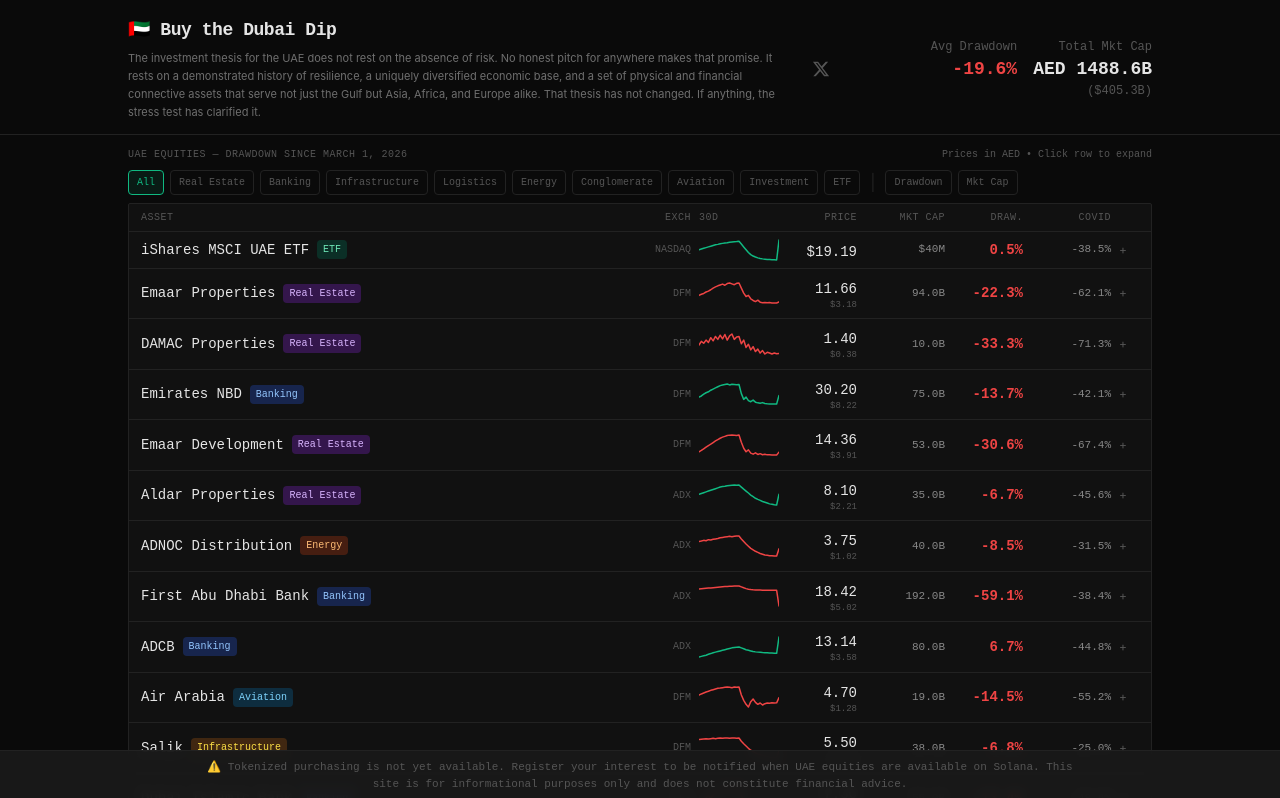
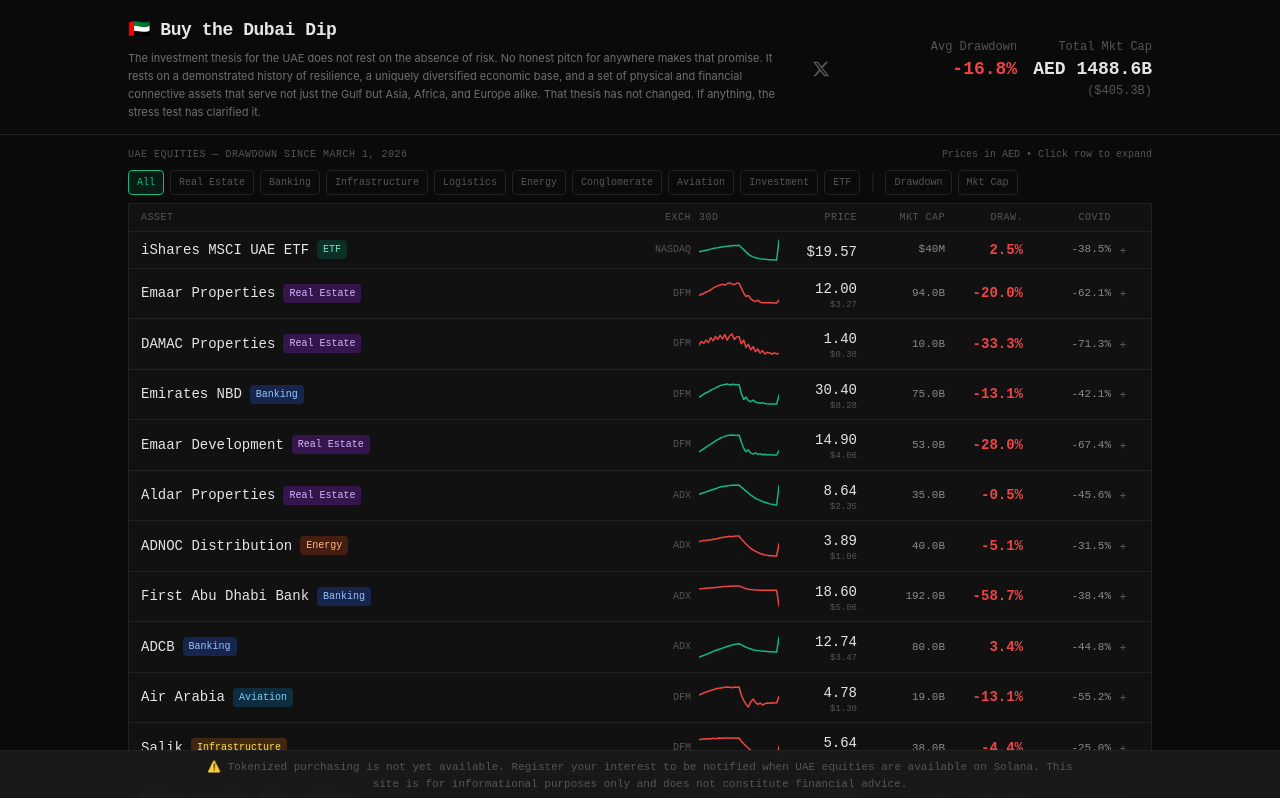
Before and after one commit to riverventures/buy-the-dubai-dip, a Next.js app: page / in a window 1280 px wide. Shown: the top 798 px of the page. Built offline with nearby package versions, Linux system fonts and the light colour scheme.

Commit message:
chore: daily price update 2026-04-14

```diff
--- a/src/data/assets.ts
+++ b/src/data/assets.ts
@@ -62,15 +62,15 @@
     exchange: 'NASDAQ',
     currency: 'USD',
     fiatUrl: 'https://www.ishares.com/us/products/264275/ishares-msci-uae-capped-etf',
-    currentPrice: 19.19,
+    currentPrice: 19.57,
     preMarch1Price: 19.10,
-    drawdownPct: 0.5,
+    drawdownPct: 2.5,
     covidDrawdownPct: -38.5,
     sparklineData: [
       18.50, 18.55, 18.60, 18.65, 18.70, 18.75, 18.80, 18.85, 18.88, 18.92,
       18.95, 18.98, 19.00, 19.03, 19.05, 19.07, 19.08, 19.10,
       18.90, 18.70, 18.50, 18.30, 18.15, 18.05, 17.98, 17.92, 17.88,
-      17.85, 17.83, 17.81, 17.80, 17.79, 17.78, 17.77, 19.19
+      17.85, 17.83, 17.81, 17.80, 17.79, 17.78, 17.77, 19.57
     ],
     pe: 8.2,
     marketCapB: 0.04,
@@ -89,15 +89,15 @@
     exchange: 'DFM',
     currency: 'AED',
     fiatUrl: 'https://www.dfm.ae/the-exchange/market-information/company/EMAAR/trading/trading-summary',
-    currentPrice: 11.66,
+    currentPrice: 12.0,
     preMarch1Price: 15.00,
-    drawdownPct: -22.3,
+    drawdownPct: -20.0,
     covidDrawdownPct: -62.1,
     sparklineData: [
       12.80, 13.00, 13.15, 13.40, 13.55, 13.80, 14.10, 14.30, 14.50, 14.65,
       14.80, 14.60, 14.90, 15.00, 14.85, 14.70, 14.95, 15.00,
       14.10, 13.20, 12.60, 12.80, 12.20, 11.90, 11.70, 11.95, 11.60,
-      11.50, 11.55, 11.48, 11.52, 11.47, 11.46, 11.45, 11.66
+      11.50, 11.55, 11.48, 11.52, 11.47, 11.46, 11.45, 12.0
     ],
     pe: 5.8,
     marketCapB: 94.0,
@@ -143,15 +143,15 @@
     exchange: 'DFM',
     currency: 'AED',
     fiatUrl: 'https://www.dfm.ae/the-exchange/market-information/company/EMIRATESNBD/trading/trading-summary',
-    currentPrice: 30.2,
+    currentPrice: 30.4,
     preMarch1Price: 35.00,
-    drawdownPct: -13.7,
+    drawdownPct: -13.1,
     covidDrawdownPct: -42.1,
     sparklineData: [
       29.50, 30.00, 30.80, 31.40, 31.80, 32.50, 33.00, 33.50, 34.00, 34.50,
       34.80, 35.00, 35.20, 34.80, 35.10, 35.00, 34.90, 35.00,
       31.00, 28.50, 29.50, 28.00, 27.50, 28.20, 27.30, 27.00, 26.80,
-      27.10, 26.70, 26.60, 26.55, 26.52, 26.50, 26.50, 30.2
+      27.10, 26.70, 26.60, 26.55, 26.52, 26.50, 26.50, 30.4
     ],
     pe: 6.2,
     marketCapB: 75.0,
@@ -170,15 +170,15 @@
     exchange: 'DFM',
     currency: 'AED',
     fiatUrl: 'https://www.dfm.ae/the-exchange/market-information/company/EMAARDEV/trading/trading-summary',
-    currentPrice: 14.36,
+    currentPrice: 14.9,
     preMarch1Price: 20.70,
-    drawdownPct: -30.6,
+    drawdownPct: -28.0,
     covidDrawdownPct: -67.4,
     sparklineData: [
       14.50, 15.00, 15.60, 16.20, 16.80, 17.30, 17.90, 18.50, 19.00, 19.50,
       19.90, 20.20, 20.50, 20.65, 20.70, 20.60, 20.50, 20.70,
       18.00, 15.80, 14.50, 15.20, 14.00, 13.60, 14.10, 13.50, 13.80,
-      13.40, 13.55, 13.35, 13.40, 13.32, 13.30, 13.30, 14.36
+      13.40, 13.55, 13.35, 13.40, 13.32, 13.30, 13.30, 14.9
     ],
     pe: 4.5,
     marketCapB: 53.0,
@@ -197,15 +197,15 @@
     exchange: 'ADX',
     currency: 'AED',
     fiatUrl: 'https://www.adx.ae/main-market/company-profile/overview?symbols=ALDAR',
-    currentPrice: 8.1,
+    currentPrice: 8.64,
     preMarch1Price: 8.68,
-    drawdownPct: -6.7,
+    drawdownPct: -0.5,
     covidDrawdownPct: -45.6,
     sparklineData: [
       8.10, 8.15, 8.20, 8.25, 8.30, 8.35, 8.40, 8.45, 8.50, 8.55,
       8.58, 8.60, 8.63, 8.65, 8.67, 8.68, 8.66, 8.68,
       8.55, 8.42, 8.30, 8.18, 8.05, 7.95, 7.85, 7.78, 7.72,
-      7.65, 7.60, 7.55, 7.50, 7.48, 7.45, 7.43, 8.1
+      7.65, 7.60, 7.55, 7.50, 7.48, 7.45, 7.43, 8.64
     ],
     pe: 9.1,
     marketCapB: 35.0,
@@ -224,15 +224,15 @@
     exchange: 'ADX',
     currency: 'AED',
     fiatUrl: 'https://www.adx.ae/main-market/company-profile/overview?symbols=ADNOCDIST',
-    currentPrice: 3.75,
+    currentPrice: 3.89,
     preMarch1Price: 4.10,
-    drawdownPct: -8.5,
+    drawdownPct: -5.1,
     covidDrawdownPct: -31.5,
     sparklineData: [
       3.95, 3.96, 3.98, 3.97, 4.00, 3.99, 4.01, 4.02, 4.03, 4.05,
       4.06, 4.07, 4.08, 4.09, 4.08, 4.09, 4.10, 4.10,
       4.02, 3.95, 3.88, 3.82, 3.76, 3.72, 3.68, 3.65, 3.62,
-      3.60, 3.58, 3.57, 3.56, 3.56, 3.55, 3.55, 3.75
+      3.60, 3.58, 3.57, 3.56, 3.56, 3.55, 3.55, 3.89
     ],
     pe: 15.2,
     marketCapB: 40.0,
@@ -251,15 +251,15 @@
     exchange: 'ADX',
     currency: 'AED',
     fiatUrl: 'https://www.adx.ae/main-market/company-profile/overview?symbols=FAB',
-    currentPrice: 18.42,
+    currentPrice: 18.6,
     preMarch1Price: 45.00,
-    drawdownPct: -59.1,
+    drawdownPct: -58.7,
     covidDrawdownPct: -38.4,
     sparklineData: [
       41.00, 41.30, 41.60, 41.90, 42.20, 42.50, 42.80, 43.10, 43.40, 43.70,
       44.00, 44.20, 44.40, 44.60, 44.75, 44.85, 44.95, 45.00,
       43.80, 42.60, 41.50, 40.80, 40.30, 40.00, 39.80, 39.65, 39.55,
-      39.50, 39.45, 39.42, 39.38, 39.35, 39.32, 39.30, 18.42
+      39.50, 39.45, 39.42, 39.38, 39.35, 39.32, 39.30, 18.6
     ],
     pe: 8.4,
     marketCapB: 192.0,
@@ -278,15 +278,15 @@
     exchange: 'ADX',
     currency: 'AED',
     fiatUrl: 'https://www.adx.ae/main-market/company-profile/overview?symbols=ADCB',
-    currentPrice: 13.14,
+    currentPrice: 12.74,
     preMarch1Price: 12.32,
-    drawdownPct: 6.7,
+    drawdownPct: 3.4,
     covidDrawdownPct: -44.8,
     sparklineData: [
       11.50, 11.55, 11.60, 11.65, 11.72, 11.78, 11.85, 11.90, 11.95, 12.00,
       12.05, 12.10, 12.15, 12.20, 12.25, 12.28, 12.30, 12.32,
       12.25, 12.18, 12.10, 12.05, 12.00, 11.95, 11.92, 11.90, 11.88,
-      11.86, 11.85, 11.84, 11.83, 11.82, 11.81, 11.80, 13.14
+      11.86, 11.85, 11.84, 11.83, 11.82, 11.81, 11.80, 12.74
     ],
     pe: 7.1,
     marketCapB: 80.0,
@@ -305,15 +305,15 @@
     exchange: 'DFM',
     currency: 'AED',
     fiatUrl: 'https://www.dfm.ae/the-exchange/market-information/company/AIRARABIA/trading/trading-summary',
-    currentPrice: 4.7,
+    currentPrice: 4.78,
     preMarch1Price: 5.50,
-    drawdownPct: -14.5,
+    drawdownPct: -13.1,
     covidDrawdownPct: -55.2,
     sparklineData: [
       4.90, 4.98, 5.05, 5.12, 5.18, 5.25, 5.30, 5.35, 5.40, 5.42,
       5.45, 5.48, 5.50, 5.48, 5.45, 5.50, 5.48, 5.50,
       4.90, 4.50, 4.20, 4.00, 4.40, 4.60, 4.35, 4.20, 4.30,
-      4.15, 4.25, 4.30, 4.28, 4.32, 4.30, 4.31, 4.7
+      4.15, 4.25, 4.30, 4.28, 4.32, 4.30, 4.31, 4.78
     ],
     pe: 7.5,
     marketCapB: 19.0,
@@ -332,15 +332,15 @@
     exchange: 'DFM',
     currency: 'AED',
     fiatUrl: 'https://www.dfm.ae/the-exchange/market-information/company/SALIK/trading/trading-summary',
-    currentPrice: 5.5,
+    currentPrice: 5.64,
     preMarch1Price: 5.90,
-    drawdownPct: -6.8,
+    drawdownPct: -4.4,
     covidDrawdownPct: -25.0,
     sparklineData: [
       5.85, 5.86, 5.87, 5.88, 5.87, 5.88, 5.89, 5.88, 5.89, 5.90,
       5.89, 5.90, 5.90, 5.89, 5.90, 5.90, 5.89, 5.90,
       5.80, 5.72, 5.65, 5.58, 5.52, 5.48, 5.44, 5.40, 5.38,
-      5.36, 5.34, 5.32, 5.30, 5.29, 5.28, 5.28, 5.5
+      5.36, 5.34, 5.32, 5.30, 5.29, 5.28, 5.28, 5.64
     ],
     pe: 18.5,
     marketCapB: 38.0,
@@ -359,15 +359,15 @@
     exchange: 'DFM',
     currency: 'AED',
     fiatUrl: 'https://www.dfm.ae/the-exchange/market-information/company/DIB/trading/trading-summary',
-    currentPrice: 7.36,
+    currentPrice: 7.46,
     preMarch1Price: 8.50,
-    drawdownPct: -13.4,
+    drawdownPct: -12.2,
     covidDrawdownPct: -48.6,
     sparklineData: [
       7.70, 7.85, 7.75, 7.95, 8.05, 7.90, 8.10, 8.20, 8.30, 8.40,
       8.35, 8.50, 8.45, 8.48, 8.42, 8.50, 8.48, 8.50,
       8.10, 7.80, 7.60, 7.75, 7.50, 7.65, 7.45, 7.50, 7.42,
-      7.48, 7.44, 7.42, 7.43, 7.41, 7.40, 7.40, 7.36
+      7.48, 7.44, 7.42, 7.43, 7.41, 7.40, 7.40, 7.46
     ],
     pe: 6.8,
     marketCapB: 55.0,
@@ -413,15 +413,15 @@
     exchange: 'ADX',
     currency: 'AED',
     fiatUrl: 'https://www.adx.ae/main-market/company-profile/overview?symbols=IHC',
-    currentPrice: 390.0,
+    currentPrice: 399.6,
     preMarch1Price: 450.00,
-    drawdownPct: -13.3,
+    drawdownPct: -11.2,
     covidDrawdownPct: -18.0,
     sparklineData: [
       420, 430, 415, 440, 425, 445, 435, 455, 440, 448,
       460, 445, 455, 450, 440, 455, 445, 450,
       420, 400, 415, 390, 405, 385, 395, 380, 392,
-      385, 395, 388, 393, 390, 392, 391, 390.0
+      385, 395, 388, 393, 390, 392, 391, 399.6
     ],
     pe: 22.4,
     marketCapB: 730.0,
@@ -440,15 +440,15 @@
     exchange: 'ADX',
     currency: 'AED',
     fiatUrl: 'https://www.adx.ae/main-market/company-profile/overview?symbols=RAKPROP',
-    currentPrice: 0.976,
+    currentPrice: 1.01,
     preMarch1Price: 1.80,
-    drawdownPct: -45.8,
+    drawdownPct: -43.9,
     covidDrawdownPct: -58.3,
     sparklineData: [
       1.55, 1.60, 1.58, 1.65, 1.62, 1.70, 1.68, 1.75, 1.72, 1.78,
       1.80, 1.76, 1.82, 1.78, 1.80, 1.76, 1.80, 1.80,
       1.60, 1.45, 1.50, 1.38, 1.42, 1.35, 1.38, 1.34, 1.36,
-      1.33, 1.35, 1.34, 1.33, 1.34, 1.33, 1.33, 0.976
+      1.33, 1.35, 1.34, 1.33, 1.34, 1.33, 1.33, 1.01
     ],
     pe: 3.8,
     marketCapB: 3.0,
@@ -467,15 +467,15 @@
     exchange: 'ADX',
     currency: 'AED',
     fiatUrl: 'https://www.adx.ae/main-market/company-profile/overview?symbols=MULTIPLY',
-    currentPrice: 2.06,
+    currentPrice: 2.83,
     preMarch1Price: 3.50,
-    drawdownPct: -41.1,
+    drawdownPct: -19.1,
     covidDrawdownPct: -22.0,
     sparklineData: [
       3.15, 3.25, 3.18, 3.30, 3.22, 3.38, 3.30, 3.42, 3.35, 3.45,
       3.50, 3.42, 3.48, 3.50, 3.45, 3.52, 3.48, 3.50,
       3.25, 3.10, 3.20, 3.00, 2.95, 3.05, 2.90, 2.95, 2.88,
-      2.92, 2.86, 2.88, 2.85, 2.84, 2.83, 2.83, 2.06
+      2.92, 2.86, 2.88, 2.85, 2.84, 2.83, 2.83, 2.83
     ],
     pe: 8.9,
     marketCapB: 15.0,
```
